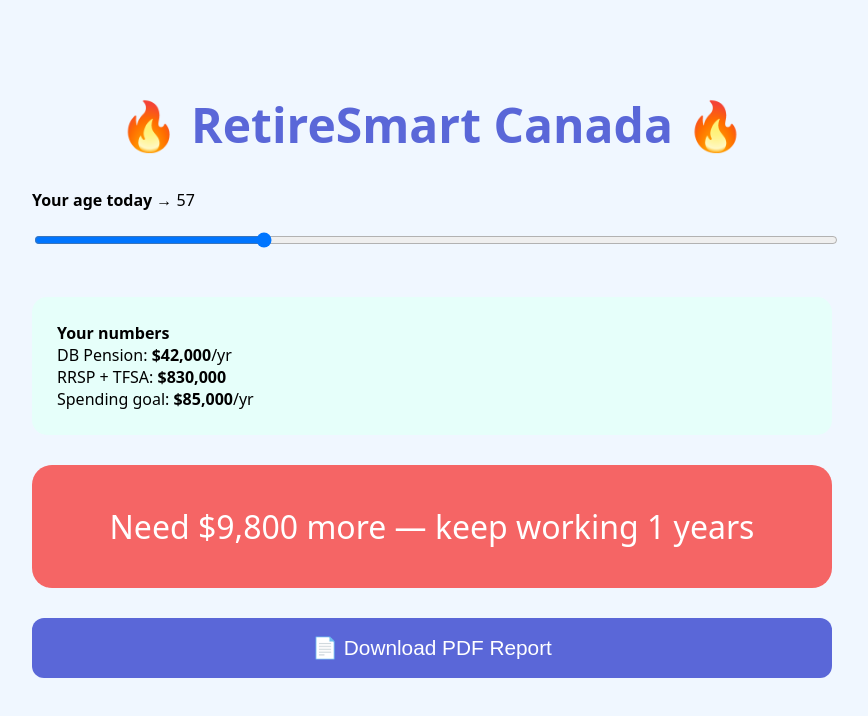
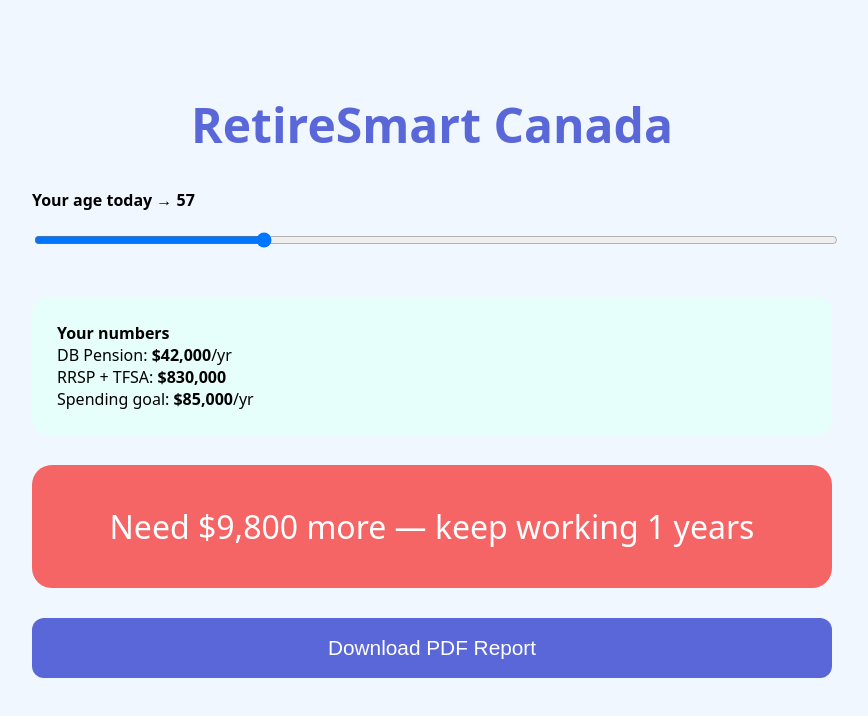
Before and after one commit to Northpros/RetireSmart, a plain HTML site: page index.html in a window 1280 px wide. Shown: the whole page, without its empty margins (208-1076 px from the left). Drawn offline with Linux system fonts and the light colour scheme.

Commit message:
Update index.html

```diff
--- a/index.html
+++ b/index.html
@@ -13,9 +13,9 @@
   </style>
 </head>
 <body>
-  <h1>🔥 RetireSmart Canada 🔥</h1>
+  <h1>RetireSmart Canada</h1>
 
-  <label><b>Your age today</b> → <span id="age">57</span></label>
+  <label><b>Your age today → <span id="age">57</span></b></label>
   <input type="range" min="50" max="75" value="57" id="slider" oninput="calc()">
 
   <div style="background:#e6fffa;padding:25px;border-radius:15px;margin-top:25px">
@@ -26,10 +26,10 @@
   </div>
 
   <div id="result" class="yes">
-    🎉 YES! Retire at 57 with $34,200/yr surplus!
+    YES! Retire at 57 with $34,200/yr surplus!
   </div>
 
-  <button onclick="window.print()">📄 Download PDF Report</button>
+  <button onclick="window.print()">Download PDF Report</button>
 
   <script>
     function calc() {
@@ -40,7 +40,7 @@
       const result = document.getElementById('result');
       if (diff > 0) {
         result.className = 'yes';
-        result.innerHTML = `🎉 YES! Retire at ${age} with $${diff.toLocaleString()}/yr surplus!`;
+        result.innerHTML = `YES! Retire at ${age} with $${diff.toLocaleString()} surplus!`;
       } else {
         result.className = 'no';
         result.innerHTML = `Need $${(-diff).toLocaleString()} more — keep working ${Math.ceil(-diff/30000)} years`;
```
